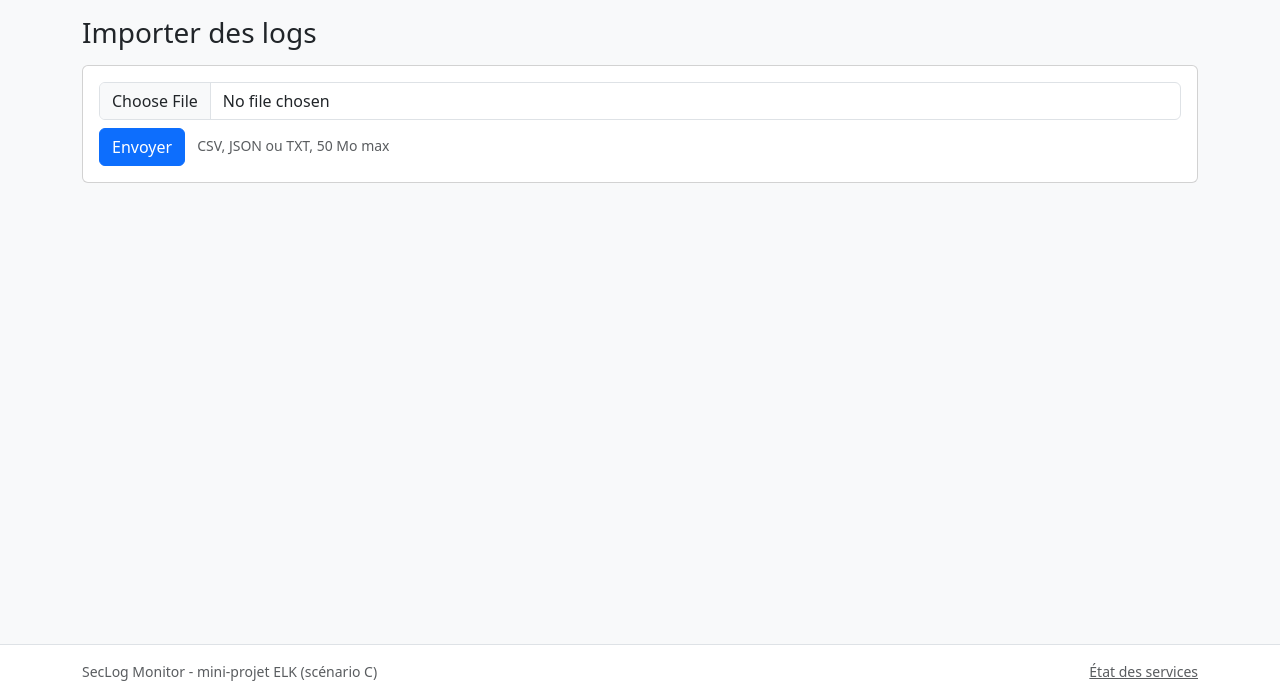
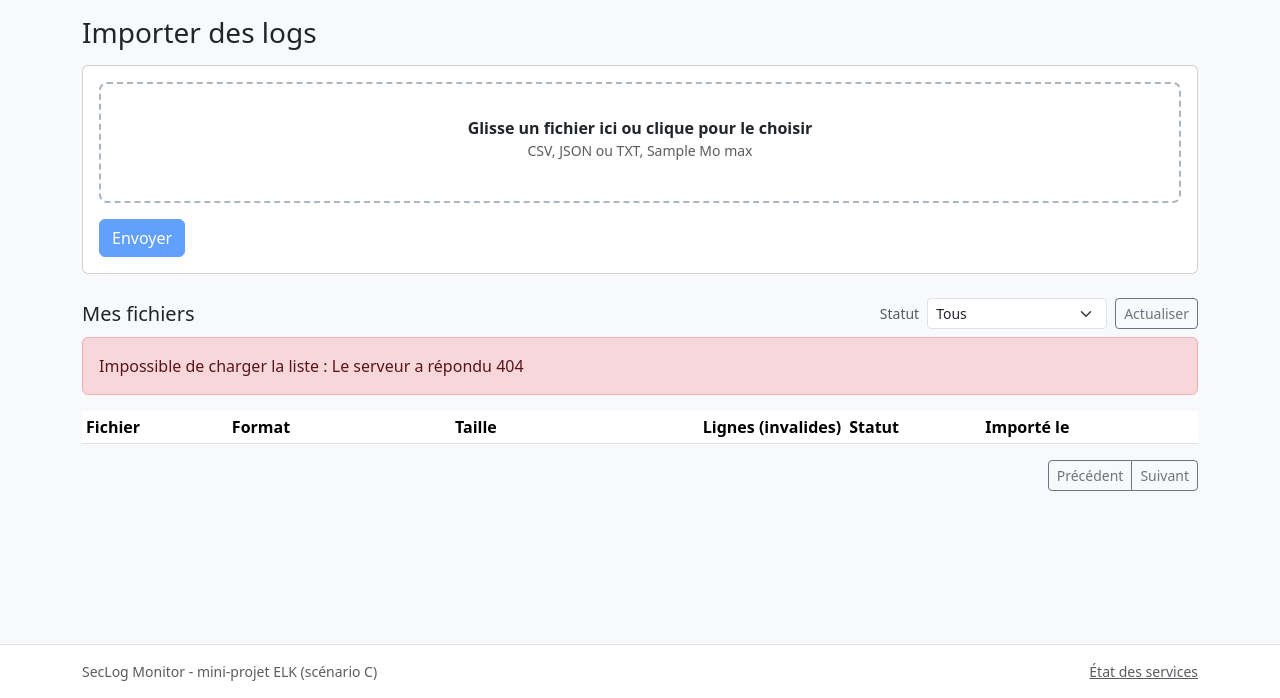
Before and after one commit to KodsLamouchi322/seclog-monitor, a Python web app: template web/app/templates/upload.html in a window 1280 px wide. Shown: the part 102-800 px from the top of the page. Run offline with Jinja, Linux system fonts and the light colour scheme; the template is opened without the code that fills it: most values are stand-ins (such as "Sample title", 1, 10 or a date in 2020); lists and menus that the app fills with data are empty.

Commit message:
feat(ui): import par glisser-déposer avec progression et liste des fichiers suivie (US02, US03)

```diff
--- a/web/app/static/css/app.css
+++ b/web/app/static/css/app.css
@@ -4,3 +4,6 @@
 .table td, .table th { vertical-align: middle; }
 .kpi-value { font-size: 2rem; font-weight: 600; line-height: 1.2; }
 .chart-box { position: relative; height: 260px; }
+.dropzone { border: 2px dashed #adb5bd; border-radius: .5rem; padding: 2rem 1rem; text-align: center;
+            background: #fff; cursor: pointer; transition: background .15s, border-color .15s; }
+.dropzone:hover, .dropzone:focus, .dropzone.dragover { background: #e7f1ff; border-color: #0d6efd; outline: none; }
--- /dev/null
+++ b/web/app/static/js/upload.js
@@ -0,0 +1,207 @@
+// Page d'import : glisser-déposer, barre de progression, liste des fichiers avec statut.
+const app = document.getElementById("upload-app");
+const MAX_BYTES = Number(app.dataset.maxMb) * 1024 * 1024;
+const ALLOWED = ["csv", "json", "txt"];
+const PAGE_SIZE = 10;
+const POLL_MS = 5000;
+const POLL_MAX = 3; // au plus 3 fichiers vérifiés par cycle (limite de débit de l'API)
+
+const $ = (id) => document.getElementById(id);
+let selected = null;
+let page = 1;
+let pollTimer = null;
+
+// ---------- utilitaires ----------
+function el(tag, props = {}, text) {
+  const node = document.createElement(tag);
+  Object.assign(node, props);
+  if (text !== undefined) node.textContent = text;
+  return node;
+}
+function fmtSize(b) {
+  if (b >= 1048576) return (b / 1048576).toFixed(1).replace(".", ",") + " Mo";
+  if (b >= 1024) return Math.round(b / 1024) + " Ko";
+  return b + " o";
+}
+function fmtDate(s) {
+  if (!s) return "-";
+  // MongoDB renvoie des dates UTC sans fuseau : on ajoute Z pour un affichage à l'heure locale
+  const d = new Date(/(Z|[+-]\d\d:\d\d)$/.test(s) ? s : s + "Z");
+  return d.toLocaleString("fr-FR", { dateStyle: "short", timeStyle: "short" });
+}
+function alertBox(kind, text) {
+  const box = el("div", { className: "alert alert-" + kind }, text);
+  $("result").replaceChildren(box);
+  return box;
+}
+const STATUS = {
+  pending: ["warning", "En cours d'ingestion"],
+  ingested: ["success", "Ingéré"],
+};
+function badge(status) {
+  const [kind, label] = STATUS[status] || ["secondary", status];
+  return el("span", { className: "badge text-bg-" + kind }, label);
+}
+
+// ---------- sélection et envoi ----------
+function choose(file) {
+  const ext = (file.name.split(".").pop() || "").toLowerCase();
+  $("chosen").textContent = "";
+  selected = null;
+  $("send").disabled = true;
+  if (!ALLOWED.includes(ext)) { alertBox("warning", "Format non accepté : choisis un fichier .csv, .json ou .txt."); return; }
+  if (file.size > MAX_BYTES) { alertBox("warning", "Fichier trop volumineux (max " + app.dataset.maxMb + " Mo)."); return; }
+  $("result").replaceChildren();
+  selected = file;
+  $("chosen").textContent = file.name + " (" + fmtSize(file.size) + ")";
+  $("send").disabled = false;
+}
+
+const dz = $("dropzone");
+dz.addEventListener("click", () => $("file").click());
+dz.addEventListener("keydown", (e) => { if (e.key === "Enter" || e.key === " ") { e.preventDefault(); $("file").click(); } });
+["dragenter", "dragover"].forEach((ev) => dz.addEventListener(ev, (e) => { e.preventDefault(); dz.classList.add("dragover"); }));
+["dragleave", "drop"].forEach((ev) => dz.addEventListener(ev, (e) => { e.preventDefault(); dz.classList.remove("dragover"); }));
+dz.addEventListener("drop", (e) => { if (e.dataTransfer.files.length) choose(e.dataTransfer.files[0]); });
+$("file").addEventListener("change", (e) => { if (e.target.files.length) choose(e.target.files[0]); });
+
+function setProgress(pct) {
+  const bar = $("progress-bar");
+  bar.style.width = pct + "%";
+  bar.textContent = pct + " %";
+}
+
+function showPreview(d) {
+  const box = el("div");
+  box.append(el("div", { className: "alert alert-success" },
+    "Fichier accepté : " + d.total_lines + " lignes, " + d.invalid_lines + " invalides. Statut : " + d.status + "."));
+  if (d.preview && d.preview.length) {
+    const rows = d.preview;
+    const isObj = typeof rows[0] === "object" && rows[0] !== null;
+    const table = el("table", { className: "table table-sm table-striped bg-white" });
+    if (isObj) {
+      const tr = el("tr");
+      Object.keys(rows[0]).forEach((k) => tr.append(el("th", {}, k)));
+      table.append(el("thead")).firstChild.append(tr);
+    }
+    const tbody = el("tbody");
+    rows.forEach((row) => {
+      const tr = el("tr");
+      if (isObj) {
+        Object.values(row).forEach((v) => tr.append(el("td", {}, typeof v === "object" ? JSON.stringify(v) : String(v ?? ""))));
+      } else {
+        tr.append(el("td", {}, String(row)));
+      }
+      tbody.append(tr);
+    });
+    table.append(tbody);
+    const wrap = el("div", { className: "table-responsive" });
+    wrap.append(el("div", { className: "small text-muted mb-1" }, "Prévisualisation (10 premières lignes)"), table);
+    box.append(wrap);
+  }
+  $("result").replaceChildren(box);
+}
+
+$("send").addEventListener("click", () => {
+  if (!selected) return;
+  const fd = new FormData();
+  fd.append("file", selected);
+  const xhr = new XMLHttpRequest();
+  xhr.open("POST", "/upload");
+  $("send").disabled = true;
+  $("progress-wrap").classList.remove("d-none");
+  setProgress(0);
+  $("result").replaceChildren();
+  xhr.upload.onprogress = (e) => { if (e.lengthComputable) setProgress(Math.round((e.loaded / e.total) * 100)); };
+  xhr.onload = () => {
+    $("progress-wrap").classList.add("d-none");
+    let d = {};
+    try { d = JSON.parse(xhr.responseText); } catch (err) { /* réponse non JSON */ }
+    if (xhr.status === 401) { window.location.href = "/login?next=/upload"; return; }
+    if (xhr.status === 201) {
+      showPreview(d);
+      selected = null;
+      $("chosen").textContent = "";
+      $("file").value = "";
+      page = 1;
+      loadFiles();
+      return;
+    }
+    $("send").disabled = false;
+    alertBox("danger", d.message || d.error || "Échec de l'envoi (code " + xhr.status + ").");
+  };
+  xhr.onerror = () => {
+    $("progress-wrap").classList.add("d-none");
+    $("send").disabled = false;
+    alertBox("danger", "Erreur réseau pendant l'envoi.");
+  };
+  xhr.send(fd);
+});
+
+// ---------- liste des fichiers ----------
+function row(f) {
+  const tr = el("tr", { id: "file-" + f.id });
+  tr.dataset.status = f.status;
+  tr.append(el("td", {}, f.original_name), el("td", {}, (f.format || "").toUpperCase()),
+    el("td", { className: "text-end" }, fmtSize(f.size_bytes || 0)),
+    el("td", { className: "text-end" }, (f.total_lines ?? "-") + " (" + (f.invalid_lines ?? 0) + ")"));
+  const st = el("td", { className: "status-cell" });
+  st.append(badge(f.status));
+  tr.append(st, el("td", {}, fmtDate(f.uploaded_at)));
+  return tr;
+}
+
+async function loadFiles() {
+  clearTimeout(pollTimer);
+  $("files-error").classList.add("d-none");
+  const status = $("status-filter").value;
+  const qs = "page=" + page + "&size=" + PAGE_SIZE + (status ? "&status=" + encodeURIComponent(status) : "");
+  try {
+    const r = await fetch("/api/v1/files?" + qs, { headers: { Accept: "application/json" } });
+    if (r.status === 401) { window.location.href = "/login?next=/upload"; return; }
+    if (!r.ok) throw new Error("Le serveur a répondu " + r.status);
+    const d = await r.json();
+    const body = $("files-body");
+    body.replaceChildren();
+    if (!d.results.length) {
+      const tr = el("tr"); const td = el("td", { colSpan: 6, className: "text-center text-muted py-3" }, "Aucun fichier.");
+      tr.append(td); body.append(tr);
+    } else {
+      d.results.forEach((f) => body.append(row(f)));
+    }
+    const pages = Math.max(1, Math.ceil(d.total / PAGE_SIZE));
+    $("files-info").textContent = d.total + " fichier(s) - page " + d.page + " / " + pages;
+    $("prev").disabled = d.page <= 1;
+    $("next").disabled = d.page >= pages;
+    schedulePoll();
+  } catch (err) {
+    $("files-error").textContent = "Impossible de charger la liste : " + err.message;
+    $("files-error").classList.remove("d-none");
+  }
+}
+
+// Les fichiers « pending » passent à « ingested » quand Elasticsearch contient toutes leurs lignes
+function schedulePoll() {
+  const pending = [...document.querySelectorAll('#files-body tr[data-status="pending"]')];
+  if (!pending.length) return;
+  pollTimer = setTimeout(async () => {
+    for (const tr of pending.slice(0, POLL_MAX)) {
+      try {
+        const r = await fetch("/api/v1/files/" + tr.id.replace("file-", ""), { headers: { Accept: "application/json" } });
+        if (!r.ok) continue;
+        const f = await r.json();
+        if (f.status !== tr.dataset.status) {
+          tr.dataset.status = f.status;
+          tr.querySelector(".status-cell").replaceChildren(badge(f.status));
+        }
+      } catch (err) { /* on réessaie au cycle suivant */ }
+    }
+    schedulePoll();
+  }, POLL_MS);
+}
+
+$("status-filter").addEventListener("change", () => { page = 1; loadFiles(); });
+$("refresh").addEventListener("click", loadFiles);
+$("prev").addEventListener("click", () => { if (page > 1) { page -= 1; loadFiles(); } });
+$("next").addEventListener("click", () => { page += 1; loadFiles(); });
+loadFiles();
--- a/web/app/templates/upload.html
+++ b/web/app/templates/upload.html
@@ -3,40 +3,59 @@
 {% set crumbs = [("Import de logs", None)] %}
 {% block title %}Import de logs{% endblock %}
 {% block content %}
-<h1 class="h3 mb-3">Importer des logs</h1>
-<div class="card mb-3"><div class="card-body">
-  <input type="file" id="file" class="form-control mb-2" accept=".csv,.json,.txt">
-  <button id="send" class="btn btn-primary">Envoyer</button>
-  <small class="text-muted ms-2">CSV, JSON ou TXT, 50 Mo max</small>
-</div></div>
-<div id="result"></div>
+<div id="upload-app" data-max-mb="{{ max_mb }}">
+  <h1 class="h3 mb-3">Importer des logs</h1>
+
+  <div class="card mb-3"><div class="card-body">
+    <div id="dropzone" class="dropzone" tabindex="0" role="button"
+         aria-label="Zone de dépôt : glisse un fichier ou clique pour en choisir un">
+      <div class="fw-semibold">Glisse un fichier ici ou clique pour le choisir</div>
+      <div class="small text-muted">CSV, JSON ou TXT, {{ max_mb }} Mo max</div>
+      <div id="chosen" class="mt-2 small"></div>
+    </div>
+    <input type="file" id="file" class="d-none" accept=".csv,.json,.txt">
+
+    <div id="progress-wrap" class="progress mt-3 d-none" role="progressbar" aria-label="Progression de l'envoi">
+      <div id="progress-bar" class="progress-bar progress-bar-striped progress-bar-animated" style="width: 0%">0 %</div>
+    </div>
+    <div class="mt-3">
+      <button id="send" class="btn btn-primary" disabled>Envoyer</button>
+    </div>
+  </div></div>
+
+  <div id="result" class="mb-4"></div>
+
+  <div class="d-flex justify-content-between align-items-center flex-wrap gap-2 mb-2">
+    <h2 class="h5 mb-0">Mes fichiers</h2>
+    <div class="d-flex align-items-center gap-2">
+      <label for="status-filter" class="form-label mb-0 small text-muted">Statut</label>
+      <select id="status-filter" class="form-select form-select-sm w-auto">
+        <option value="">Tous</option>
+        <option value="pending">En cours d'ingestion</option>
+        <option value="ingested">Ingérés</option>
+      </select>
+      <button id="refresh" class="btn btn-outline-secondary btn-sm">Actualiser</button>
+    </div>
+  </div>
+  <div id="files-error" class="alert alert-danger d-none"></div>
+  <div class="table-responsive">
+    <table id="files-table" class="table table-sm table-striped bg-white align-middle">
+      <thead>
+        <tr><th>Fichier</th><th>Format</th><th class="text-end">Taille</th>
+            <th class="text-end">Lignes (invalides)</th><th>Statut</th><th>Importé le</th></tr>
+      </thead>
+      <tbody id="files-body"></tbody>
+    </table>
+  </div>
+  <div class="d-flex justify-content-between align-items-center">
+    <span id="files-info" class="small text-muted"></span>
+    <div class="btn-group btn-group-sm">
+      <button id="prev" class="btn btn-outline-secondary">Précédent</button>
+      <button id="next" class="btn btn-outline-secondary">Suivant</button>
+    </div>
+  </div>
+</div>
 {% endblock %}
 {% block scripts %}
-<script>
-const result = document.getElementById("result");
-const esc = s => String(s ?? "").replace(/[&<>"']/g, c => ({"&":"&amp;","<":"&lt;",">":"&gt;",'"':"&quot;","'":"&#39;"}[c]));
-document.getElementById("send").addEventListener("click", async () => {
-  const f = document.getElementById("file").files[0];
-  if (!f) { result.innerHTML = '<div class="alert alert-warning">Choisis un fichier.</div>'; return; }
-  const fd = new FormData(); fd.append("file", f);
-  result.innerHTML = '<div class="alert alert-info">Envoi en cours...</div>';
-  try {
-    const r = await fetch("/upload", { method: "POST", body: fd });
-    const d = await r.json();
-    if (!r.ok) { result.innerHTML = '<div class="alert alert-danger">' + esc(d.error) + '</div>'; return; }
-    let rows = d.preview.map(p => typeof p === "object"
-      ? "<tr>" + Object.values(p).map(v => "<td>" + esc(typeof v === "object" ? JSON.stringify(v) : v) + "</td>").join("") + "</tr>"
-      : "<tr><td>" + esc(p) + "</td></tr>").join("");
-    let head = d.preview.length && typeof d.preview[0] === "object"
-      ? "<tr>" + Object.keys(d.preview[0]).map(k => "<th>" + esc(k) + "</th>").join("") + "</tr>" : "";
-    result.innerHTML =
-      '<div class="alert alert-success">Fichier accepté : <b>' + esc(d.total_lines) + '</b> lignes, <b>' +
-      esc(d.invalid_lines) + '</b> invalides. Statut : ' + esc(d.status) + '.</div>' +
-      '<div class="table-responsive"><table class="table table-sm table-striped bg-white"><thead>' + head +
-      '</thead><tbody>' + rows + '</tbody></table></div>';
-  } catch (e) {
-    result.innerHTML = '<div class="alert alert-danger">Erreur réseau.</div>';
-  }
-});
-</script>
+<script src="{{ url_for('static', filename='js/upload.js') }}"></script>
 {% endblock %}
--- a/web/app/upload.py
+++ b/web/app/upload.py
@@ -76,4 +76,4 @@ def upload():
 
 @bp.get("/upload")
 def upload_page():
-    return render_template("upload.html")
+    return render_template("upload.html", max_mb=current_app.config["MAX_UPLOAD_MB"])
```
Also changed, not shown: web/tests/test_pages.py (+7 -0 lines).
